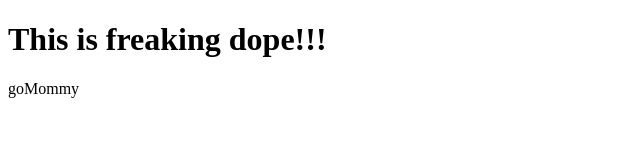
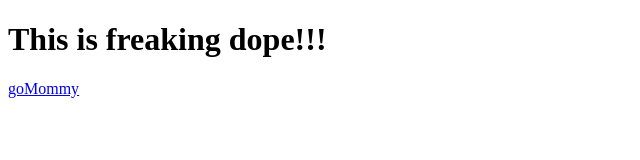
Before and after one commit to owenutley/hosting_code_along, a website: page index.html in a window 1280 px wide. Shown: the full height of the page, 0-640 px from the left. Drawn offline with Linux system fonts and the light colour scheme.

Commit message:
new again

```diff
--- a/index.html
+++ b/index.html
@@ -8,6 +8,6 @@
 </head>
 <body>
   <h1>This is freaking dope!!!</h1>
-  <a link="https://www.godaddy.com/domainsearch/find?checkAvail=1&domainToCheck=owenutley">goMommy</p>
+  <a href="https://www.godaddy.com/domainsearch/find?checkAvail=1&domainToCheck=owenutley">goMommy</p>
 </body>
 </html>
```
